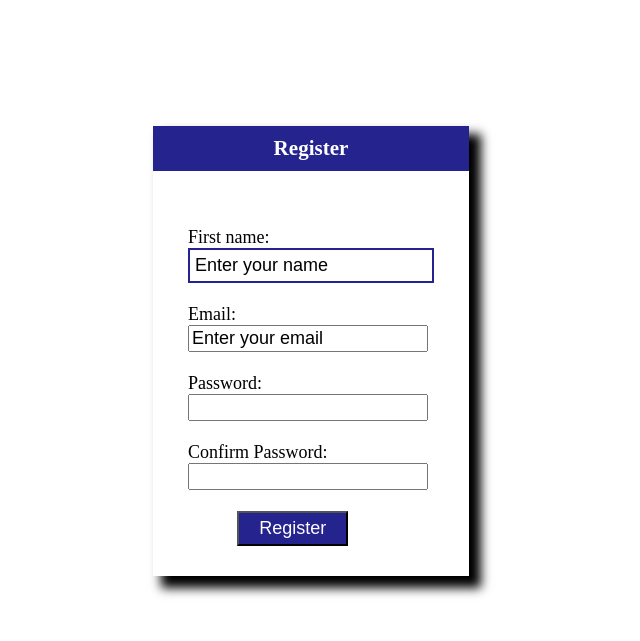
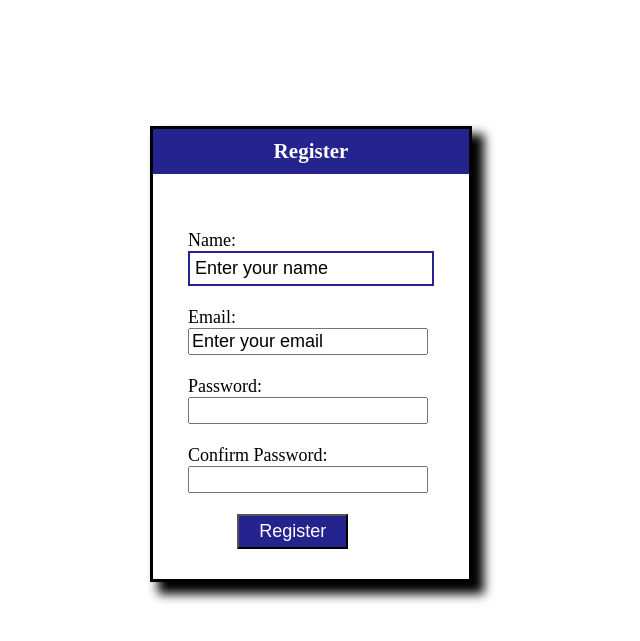
Before and after one commit to cWalsh-developer/PE2_GradeCalc, a PHP site: page /index.html in a window 1280 px wide. Shown: the top 641 px of the page, without its empty margins (329-969 px from the left). Run offline with PHP 8.4, Linux system fonts and the light colour scheme.

Commit message:
added a border around the main div to prevent it blending in too much

```diff
--- a/index.html
+++ b/index.html
@@ -14,7 +14,7 @@
         </div>
         <div class="registrationForm">
             <form action="/action_page.php">
-                <label for="name">First name:</label><br>
+                <label for="name">Name:</label><br>
                 <input type="text" id="name" name="fname" value="Enter your name" autofocus><br><br>
                 <label for="email">Email:</label><br>
                 <input type="text" id="email" name="email" value="Enter your email"><br><br>
--- a/stylesheet.css
+++ b/stylesheet.css
@@ -5,9 +5,9 @@
     margin: auto;
     margin-top: 10%;
     height: 450px;
-    align-items: center;
     position: relative;
     font-size: large;
+    border: solid 3px black;
   }
   body
   {
@@ -19,6 +19,7 @@
     color: white;
     height: 25px;
     padding:10px;
+    margin-top: 0;
     text-align: center;
   }
  .registrationForm
```
